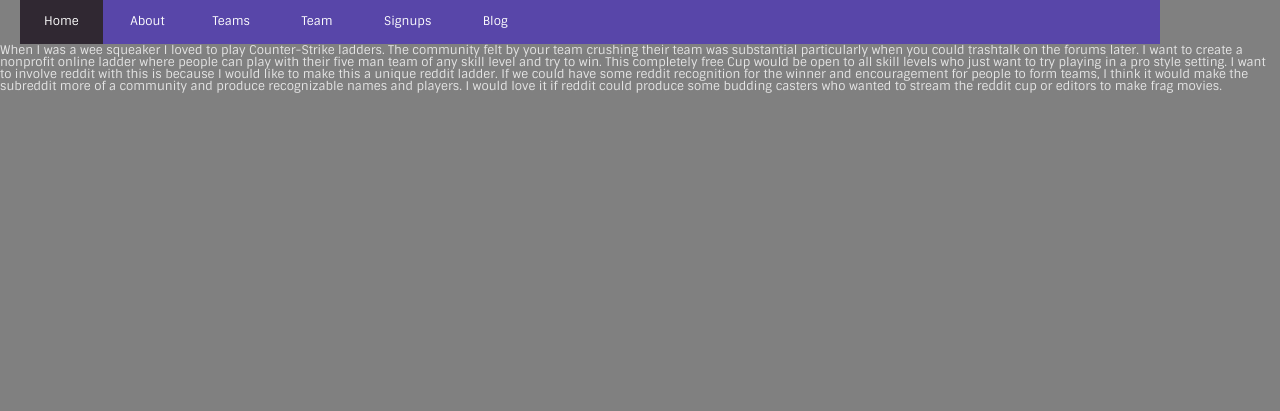
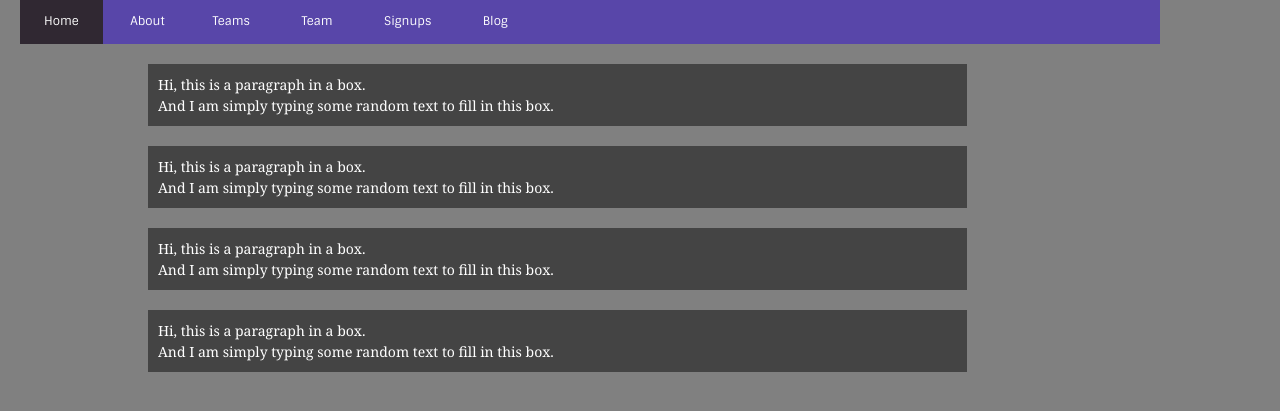
Before and after one commit to redditll/redditll.github.io, a plain HTML site: page about.html in a window 1280 px wide. Shown: the part 323-734 px from the top of the page. Drawn offline with nearby package versions, Linux system fonts and the light colour scheme.

Commit message:
Update about.html

```diff
--- a/about.html
+++ b/about.html
@@ -84,9 +84,45 @@
 		</div>
 <script src="http://ajax.googleapis.com/ajax/libs/jquery/1.11.1/jquery.min.js"></script>
 
-<div class="anbox">
-	<p> When I was a wee squeaker I loved to play Counter-Strike ladders. The community felt by your team crushing their team was substantial particularly when you could trashtalk on the forums later.
-	I want to create a nonprofit online ladder where people can play with their five man team of any skill level and try to win. This completely free Cup would be open to all skill levels who just want to try playing in a pro style setting.
-	I want to involve reddit with this is because I would like to make this a unique reddit ladder. If we could have some reddit recognition for the winner and encouragement for people to form teams, I think it would make the subreddit more of a community and produce recognizable names and players.
-	I would love it if reddit could produce some budding casters who wanted to stream the reddit cup or editors to make frag movies.</p>
+<div id="page">
+  <div class="container">
+  <div class="body">
+    <p>
+      Hi, this is a paragraph in a box.
+      <br>And I am simply typing some random text to fill in this box.
+    </p>
+  </div>
+    <div class="upArrow"></div>
 </div>
+
+<div class="container">
+  <div class="body">
+    <p>
+      Hi, this is a paragraph in a box.
+      <br>And I am simply typing some random text to fill in this box.
+    </p>
+  </div>
+  <div class="upArrow"></div>
+</div>
+
+<div class="container">
+  <div class="body">
+    <p>
+      Hi, this is a paragraph in a box.
+      <br>And I am simply typing some random text to fill in this box.
+    </p>
+  </div>
+  <div class="upArrow"></div>
+</div>
+
+<div class="container">
+  <div class="body">
+    <p>
+      Hi, this is a paragraph in a box.
+      <br>And I am simply typing some random text to fill in this box.
+    </p>
+  </div>
+  <div class="upArrow"></div>
+</div>
+
+</div>
```
